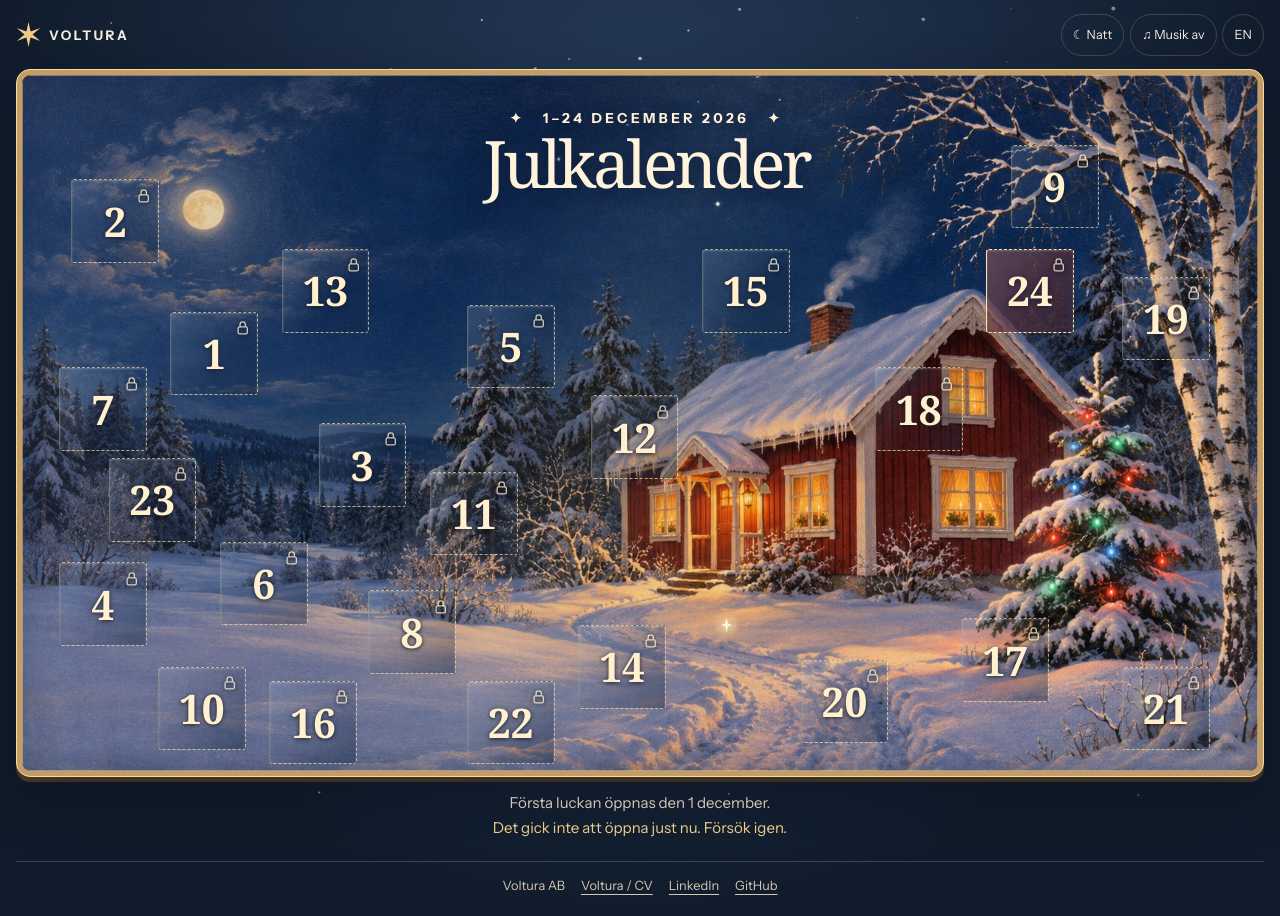
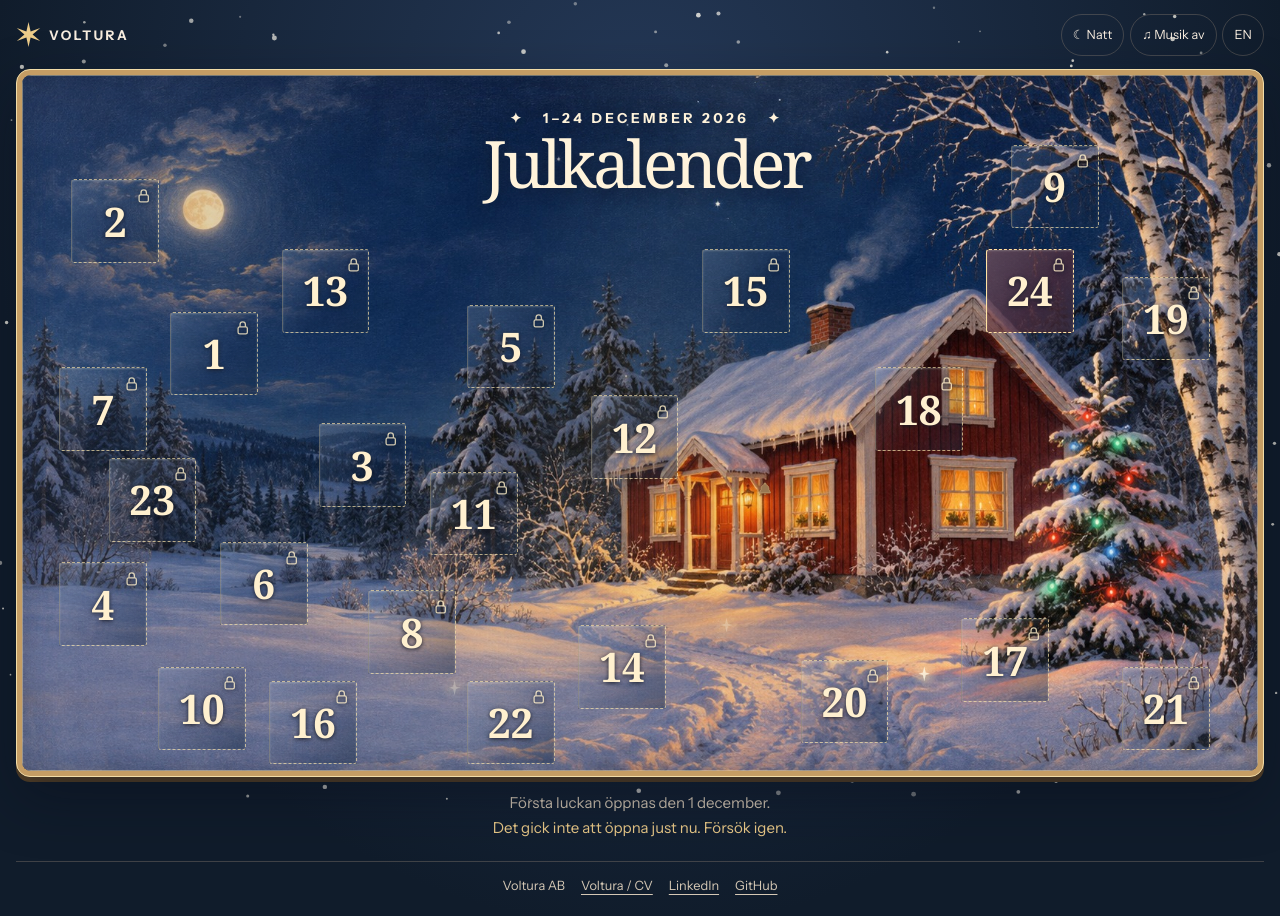
Before and after one commit to voltura/voltura-xmas, a website with bundled scripts: page public/index.html in a window 1280 px wide. Built offline with nearby package versions, Linux system fonts and the light colour scheme; files whose address does not match are found by name.

Commit message:
Update Site source

```diff
--- a/public/calendar.js
+++ b/public/calendar.js
@@ -33,7 +33,7 @@ const doors = new Map();
 const projectImages = new Map();
 const card = $('picture');
 const reveal = $('reveal');
-const effects = weather($('weather'), $('background-snow'), motion);
+const effects = weather($('weather'), $('background-snow'), card.closest('.calendar'), motion);
 const music = musicBox();
 const read = (store, key, fallback) => {
   try { return JSON.parse(window[store].getItem(key)) ?? fallback; } catch { return fallback; }
--- a/public/effects.js
+++ b/public/effects.js
@@ -1,10 +1,13 @@
-export function weather(canvas, background, reducedMotion) {
+export function weather(canvas, background, board, reducedMotion) {
   const context = canvas.getContext('2d');
   const snow = background.getContext('2d');
   if (!context || !snow) return { spark() {}, fireworks() {} };
-  const flakes = Array.from({ length: 106 }, () => ({
-    x: Math.random(), y: Math.random(), speed: .01 + Math.random() * .034,
-    radius: .4 + Math.random() * 1.6, phase: Math.random() * 6, alpha: .23 + Math.random() * .65,
+  const snowBands = [18, 18, 27, 30].map(count => ({
+    x: 0, y: 0, width: 0, height: 0,
+    flakes: Array.from({ length: count }, () => ({
+      x: Math.random(), y: Math.random(), speed: 13 + Math.random() * 22,
+      radius: .8 + Math.random() * 1.7, phase: Math.random() * 6, alpha: .36 + Math.random() * .48,
+    })),
   }));
   const bulbs = [
     [.861, .491, '255,78,44'], [.85, .532, '80,164,255'], [.886, .531, '53,243,146'],
@@ -25,7 +28,53 @@ export function weather(canvas, background, reducedMotion) {
     return [rect.width, rect.height];
   }
   new ResizeObserver(() => { [width, height] = size(canvas, context); }).observe(canvas);
-  new ResizeObserver(() => { [snowWidth, snowHeight] = size(background, snow); }).observe(background);
+  function positionSnow() {
+    const bounds = board.getBoundingClientRect();
+    const left = Math.max(0, bounds.left);
+    const right = Math.min(snowWidth, bounds.right);
+    const top = Math.max(0, Math.min(snowHeight, bounds.top));
+    const bottom = Math.max(top, Math.min(snowHeight, bounds.bottom));
+    const areas = [
+      [0, top, left, bottom - top],
+      [right, top, snowWidth - right, bottom - top],
+      [0, 0, snowWidth, top],
+      [0, bottom, snowWidth, snowHeight - bottom],
+    ];
+    areas.forEach(([x, y, width, height], index) => Object.assign(snowBands[index], { x, y, width, height }));
+  }
+  const snowResize = new ResizeObserver(() => {
+    [snowWidth, snowHeight] = size(background, snow);
+    positionSnow();
+  });
+  snowResize.observe(background);
+  snowResize.observe(board);
+  addEventListener('scroll', positionSnow, { passive: true });
+
+  function drawSnow(dt, time) {
+    const daylight = document.documentElement.dataset.light === 'day';
+    for (const { x, y, width, height, flakes } of snowBands) {
+      if (width < 4 || height < 12) continue;
+      const count = Math.min(flakes.length, Math.max(3, Math.round(width * height / 2300)));
+      for (let i = 0; i < count; i++) {
+        const flake = flakes[i];
+        flake.y = (flake.y + flake.speed * dt / height) % 1;
+        const sway = Math.sin(time * .8 + flake.phase) * Math.min(.13, 14 / width);
+        const px = x + ((flake.x + sway + 1) % 1) * width;
+        const py = y + flake.y * height;
+        snow.globalAlpha = flake.alpha;
+        snow.fillStyle = '#fffbef';
+        snow.beginPath();
+        snow.arc(px, py, flake.radius, 0, Math.PI * 2);
+        snow.fill();
+        if (daylight) {
+          snow.strokeStyle = '#55718c';
+          snow.lineWidth = .85;
+          snow.stroke();
+        }
+      }
+    }
+    snow.globalAlpha = 1;
+  }
   function glow(x, y, radius, color, alpha) {
     const radial = context.createRadialGradient(x, y, 0, x, y, radius);
     radial.addColorStop(0, 'rgba(' + color + ',' + alpha + ')');
@@ -65,14 +114,7 @@ export function weather(canvas, background, reducedMotion) {
         const strength = Math.pow(Math.max(0, Math.sin(time * (1.05 + i * .026) + i * 3.7)), 5);
         if (strength > .1) glint(mapX(x), y * height, Math.max(4, Math.min(8, width * .006)) * (i % 3 === 0 ? 1.25 : 1), strength);
       }
-      for (const f of flakes) {
-        f.y = (f.y + f.speed * dt) % 1;
-        f.x = (f.x + (Math.sin(time * .7 + f.phase) * .008 + .005) * dt + 1) % 1;
-        snow.fillStyle = 'rgba(255,251,237,' + f.alpha + ')';
-        snow.beginPath();
-        snow.arc(f.x * snowWidth, f.y * snowHeight, f.radius, 0, Math.PI * 2);
-        snow.fill();
-      }
+      drawSnow(dt, time);
       for (let i = sparks.length - 1; i >= 0; i--) {
         const p = sparks[i];
         p.age += dt;
--- a/public/style.css
+++ b/public/style.css
@@ -2,9 +2,9 @@
 :root{color-scheme:dark;--shell:#101c2b;--ink:#f8eddf;--soft:#d5c8b5;--line:#9183765e;--gold:#edcc89;--pulp:#dfc69d;--text:#2e231c;font-family:Instrument,sans-serif;background:var(--shell);color:var(--ink)}
 *,*::before,*::after{box-sizing:border-box}
 [hidden]{display:none!important}
-body{margin:0;min-height:100vh;background:radial-gradient(ellipse at 50% 16%,#253958,transparent 72%),var(--shell)}
-#background-snow{position:fixed;inset:0;width:100%;height:100%;pointer-events:none}
-.site-header,.under-card,footer{position:relative}
+body{margin:0;min-height:100vh;isolation:isolate;background:radial-gradient(ellipse at 50% 16%,#253958,transparent 72%),var(--shell)}
+#background-snow{position:fixed;inset:0;z-index:0;width:100%;height:100%;pointer-events:none}
+.site-header,main,footer{position:relative;z-index:1}
 html[data-light=day]{color-scheme:light;--shell:#e5e9ee;--ink:#23374b;--soft:#394e61;--line:#54708452;--gold:#78431b}
 [data-light=day] body{background:radial-gradient(ellipse at 50% 16%,#fff8e9,transparent 72%),var(--shell)}
 button,a{-webkit-tap-highlight-color:transparent}
```
